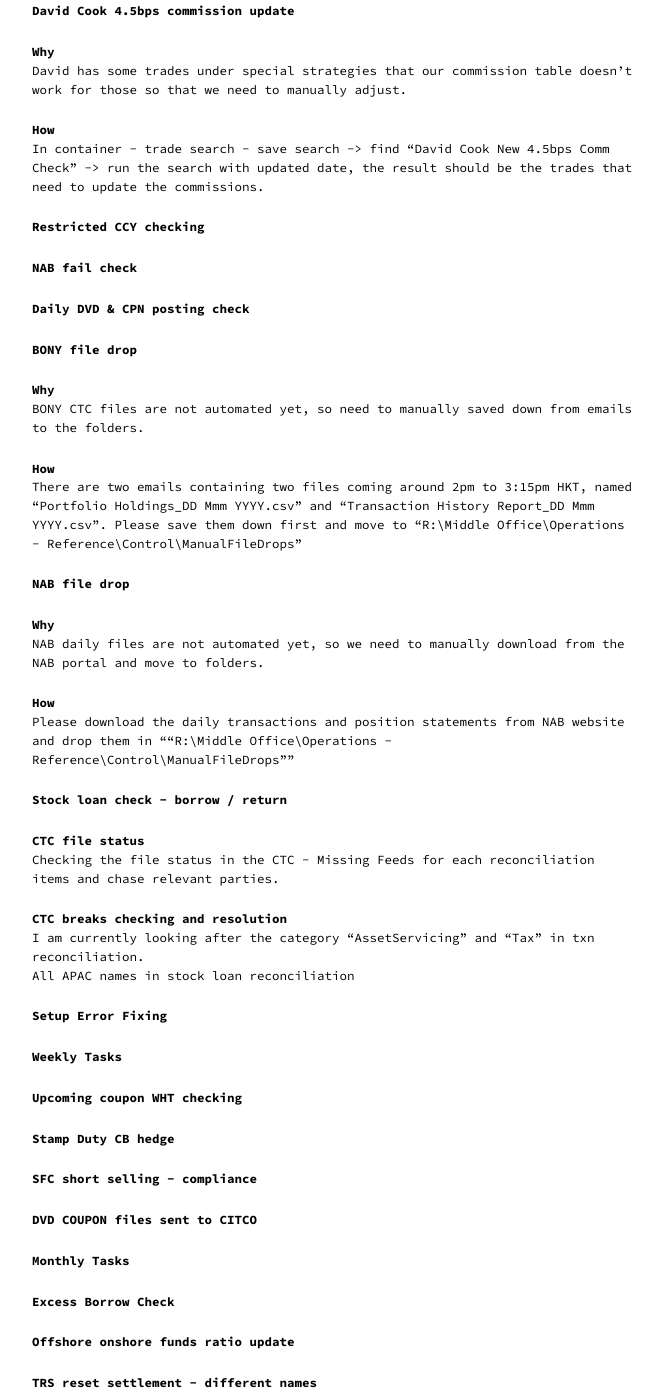
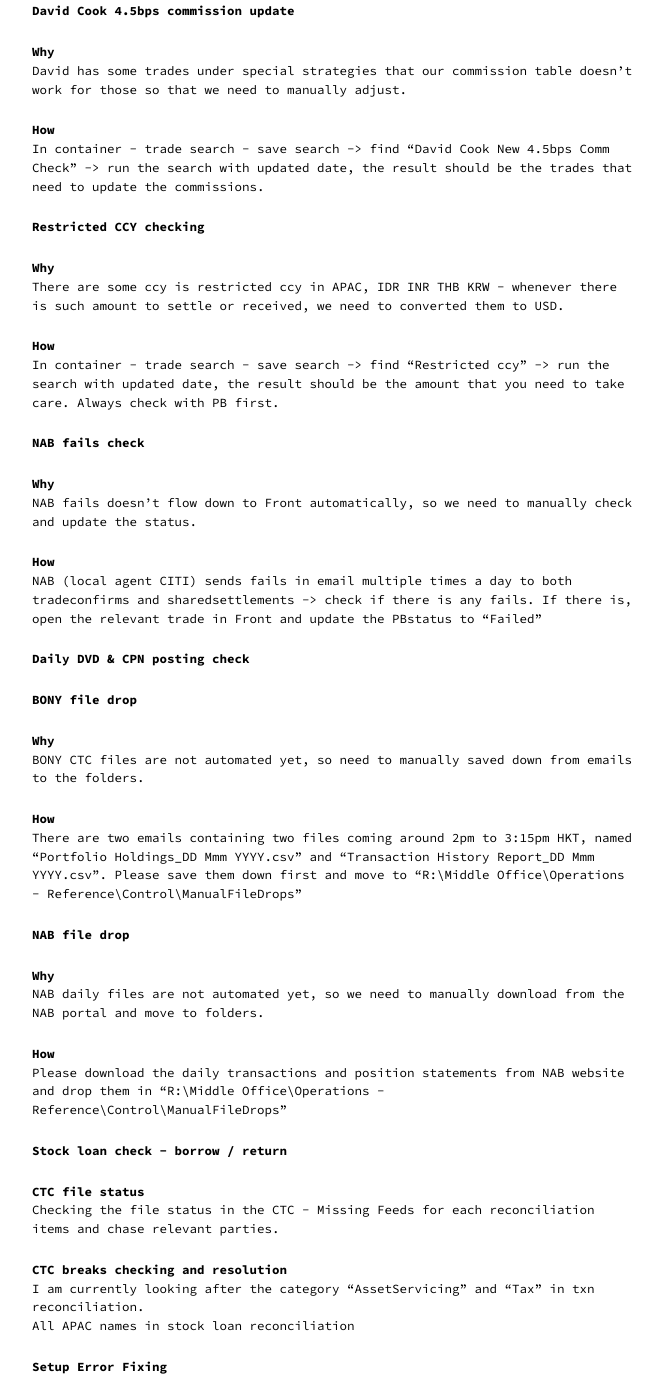
Before and after one commit to 912828qj2/912828qj2.github.io, a Jekyll site: the page built from hkmo.md, in a window 1280 px wide and 1400 px high, scrolled down 509 px. Shown: the whole window, without its empty margins (308-971 px from the left). Built offline with Jekyll 4.4.1, drawn with Linux system fonts in a browser that asks for light colours.

Commit message:
Update hkmo.md

```diff
--- a/hkmo.md
+++ b/hkmo.md
@@ -27,7 +27,25 @@
 In container - trade search - save search -> find "David Cook New 4.5bps Comm Check" -> run the search with updated date, the result should be the trades that need to update the commissions.
 
 ### Restricted CCY checking
-### NAB fail check
+
+#### Why
+
+There are some ccy is restricted ccy in APAC, IDR INR THB KRW - whenever there is such amount to settle or received, we need to converted them to USD.
+
+#### How
+
+In container - trade search - save search -> find "Restricted ccy" -> run the search with updated date, the result should be the amount that you need to take care. Always check with PB first.
+
+### NAB fails check
+
+#### Why
+
+NAB fails doesn't flow down to Front automatically, so we need to manually check and update the status.
+
+#### How
+
+NAB (local agent CITI) sends fails in email multiple times a day to both tradeconfirms and sharedsettlements -> check if there is any fails. If there is, open the relevant trade in Front and update the PBstatus to "Failed"
+
 ### Daily DVD & CPN posting check
 ### BONY file drop
 
@@ -47,7 +65,7 @@
 
 #### How
 
-Please download the daily transactions and position statements from NAB website and drop them in ""R:\Middle Office\Operations - Reference\Control\ManualFileDrops""
+Please download the daily transactions and position statements from NAB website and drop them in "R:\Middle Office\Operations - Reference\Control\ManualFileDrops"
 
 ### Stock loan check - borrow / return
 ### CTC file status
```
